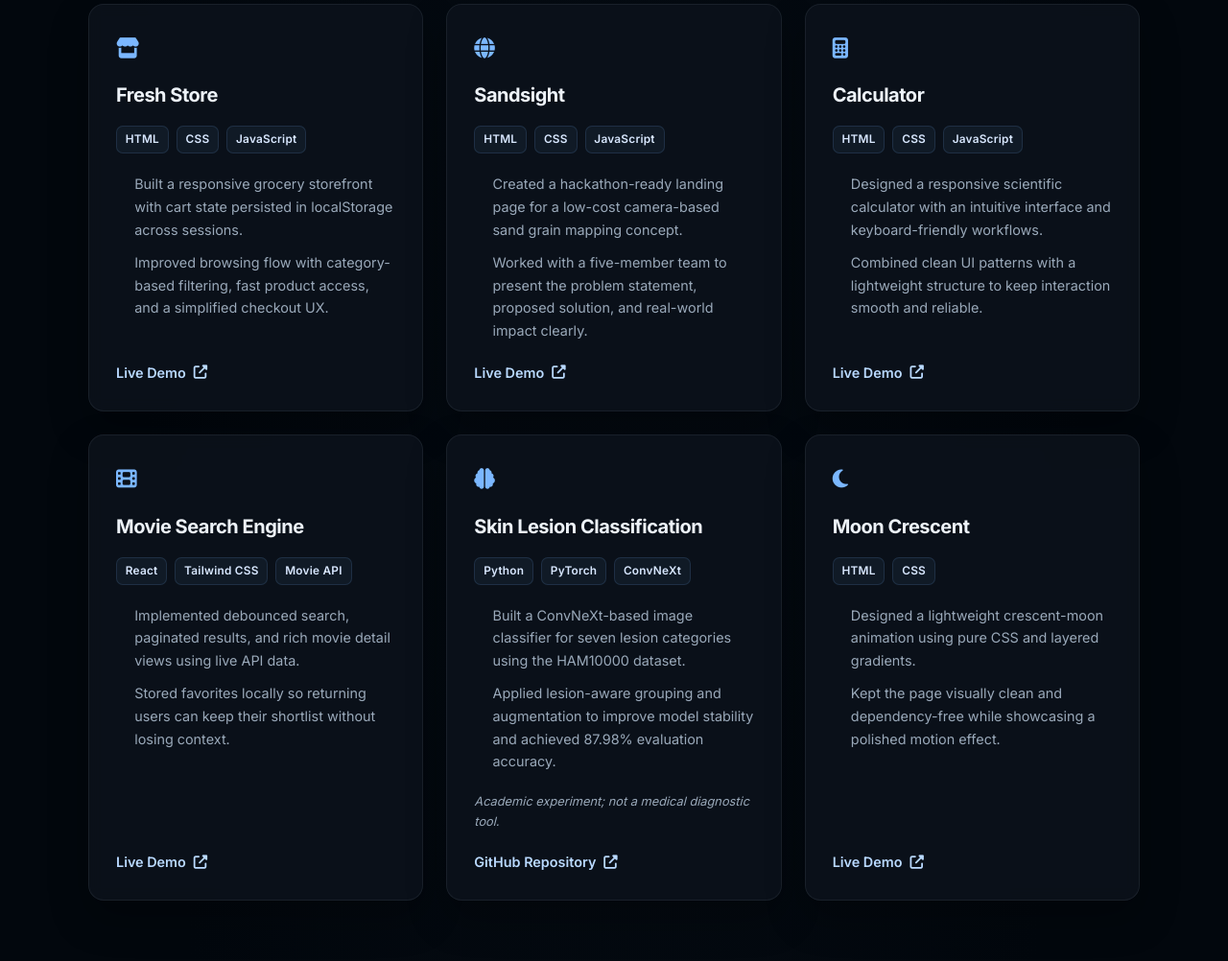
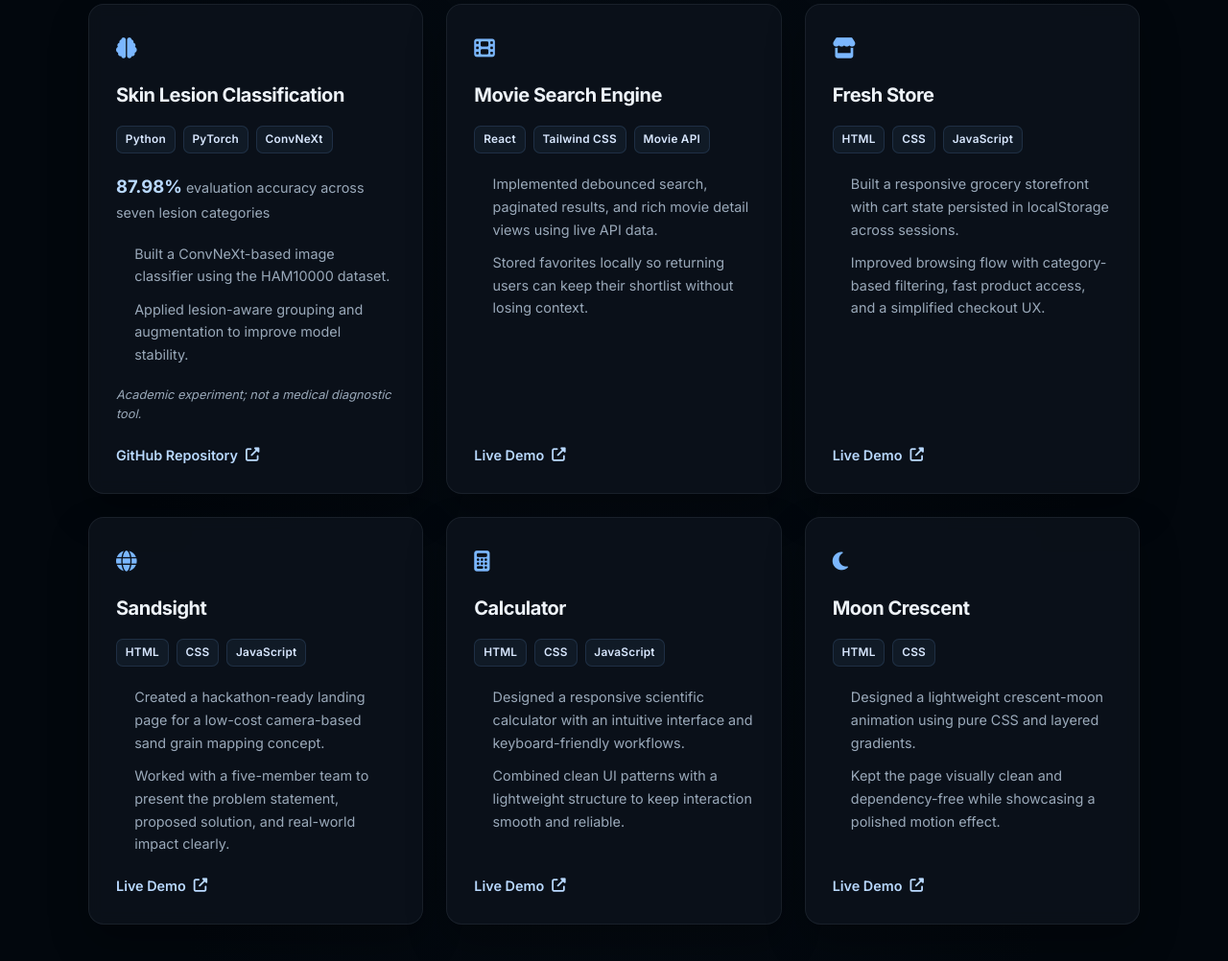
Before and after one commit to sahaanurag207-oss/MY_PORTFOLIO, a plain HTML site: page index.html in a window 1280 px wide. Shown: the part 3348-4350 px from the top of the page at 96% size. Drawn offline with Linux system fonts and the light colour scheme.

Commit message:
upgarde_1

```diff
--- a/index.html
+++ b/index.html
@@ -187,6 +187,35 @@
                 <h2 class="section-title">My <span>Projects</span></h2>
                 <div class="projects-grid">
                     <div class="project-card">
+                        <div class="project-icon"><i class="fas fa-brain" aria-hidden="true"></i></div>
+                        <h3>Skin Lesion Classification</h3>
+                        <div class="project-tech" aria-label="Technologies used">
+                            <span>Python</span><span>PyTorch</span><span>ConvNeXt</span>
+                        </div>
+                        <p class="project-metric"><strong>87.98%</strong> evaluation accuracy across seven lesion categories</p>
+                        <ul class="project-details">
+                            <li>Built a ConvNeXt-based image classifier using the HAM10000 dataset.</li>
+                            <li>Applied lesion-aware grouping and augmentation to improve model stability.</li>
+                        </ul>
+                        <p class="project-note">Academic experiment; not a medical diagnostic tool.</p>
+                        <a href="https://github.com/sahaanurag207-oss/SKIN-DISEASE-CLASSIFICATION-FROM-IMAGES"
+                            target="_blank" rel="noopener noreferrer" class="btn-project">GitHub Repository
+                            <i class="fas fa-external-link-alt" aria-hidden="true"></i></a>
+                    </div>
+                    <div class="project-card">
+                        <div class="project-icon"><i class="fas fa-film" aria-hidden="true"></i></div>
+                        <h3>Movie Search Engine</h3>
+                        <div class="project-tech" aria-label="Technologies used">
+                            <span>React</span><span>Tailwind CSS</span><span>Movie API</span>
+                        </div>
+                        <ul class="project-details">
+                            <li>Implemented debounced search, paginated results, and rich movie detail views using live API data.</li>
+                            <li>Stored favorites locally so returning users can keep their shortlist without losing context.</li>
+                        </ul>
+                        <a href="https://moviesearch-mauve.vercel.app/" target="_blank" rel="noopener noreferrer"
+                            class="btn-project">Live Demo <i class="fas fa-external-link-alt" aria-hidden="true"></i></a>
+                    </div>
+                    <div class="project-card">
                         <div class="project-icon"><i class="fas fa-store" aria-hidden="true"></i></div>
                         <h3>Fresh Store</h3>
                         <div class="project-tech" aria-label="Technologies used">
@@ -227,35 +256,6 @@
                         <a href="https://calculator-app-sand-nine.vercel.app/" target="_blank" rel="noopener noreferrer"
                             class="btn-project">Live Demo <i class="fas fa-external-link-alt"
                                 aria-hidden="true"></i></a>
-                    </div>
-                    <div class="project-card">
-                        <div class="project-icon"><i class="fas fa-film" aria-hidden="true"></i></div>
-                        <h3>Movie Search Engine</h3>
-                        <div class="project-tech" aria-label="Technologies used">
-                            <span>React</span><span>Tailwind CSS</span><span>Movie API</span>
-                        </div>
-                        <ul class="project-details">
-                            <li>Implemented debounced search, paginated results, and rich movie detail views using live API data.</li>
-                            <li>Stored favorites locally so returning users can keep their shortlist without losing context.</li>
-                        </ul>
-                        <a href="https://moviesearch-mauve.vercel.app/" target="_blank" rel="noopener noreferrer"
-                            class="btn-project">Live Demo <i class="fas fa-external-link-alt"
-                                aria-hidden="true"></i></a>
-                    </div>
-                    <div class="project-card">
-                        <div class="project-icon"><i class="fas fa-brain" aria-hidden="true"></i></div>
-                        <h3>Skin Lesion Classification</h3>
-                        <div class="project-tech" aria-label="Technologies used">
-                            <span>Python</span><span>PyTorch</span><span>ConvNeXt</span>
-                        </div>
-                        <ul class="project-details">
-                            <li>Built a ConvNeXt-based image classifier for seven lesion categories using the HAM10000 dataset.</li>
-                            <li>Applied lesion-aware grouping and augmentation to improve model stability and achieved 87.98% evaluation accuracy.</li>
-                        </ul>
-                        <p class="project-note">Academic experiment; not a medical diagnostic tool.</p>
-                        <a href="https://github.com/sahaanurag207-oss/SKIN-DISEASE-CLASSIFICATION-FROM-IMAGES"
-                            target="_blank" rel="noopener noreferrer" class="btn-project">GitHub Repository
-                            <i class="fas fa-external-link-alt" aria-hidden="true"></i></a>
                     </div>
                     <div class="project-card">
                         <div class="project-icon"><i class="fas fa-moon" aria-hidden="true"></i></div>
--- a/style.css
+++ b/style.css
@@ -721,6 +721,16 @@ textarea:focus-visible {
     font-style: italic;
 }
 
+.project-metric {
+    color: var(--text-muted);
+    font-size: 0.9rem;
+}
+
+.project-metric strong {
+    color: var(--accent-hover);
+    font-size: 1.15rem;
+}
+
 .btn-project {
     display: inline-flex;
     align-items: center;
```
Also changed, not shown: README.md.
